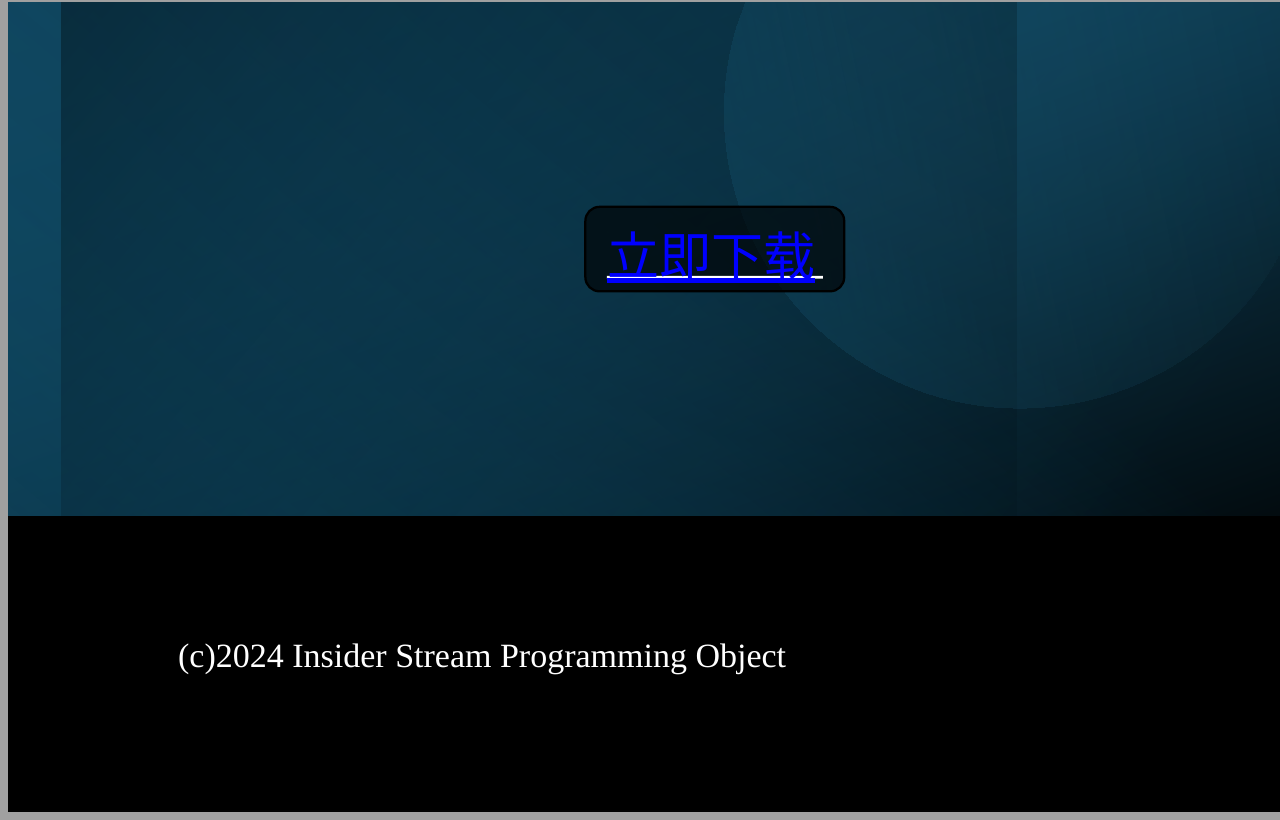
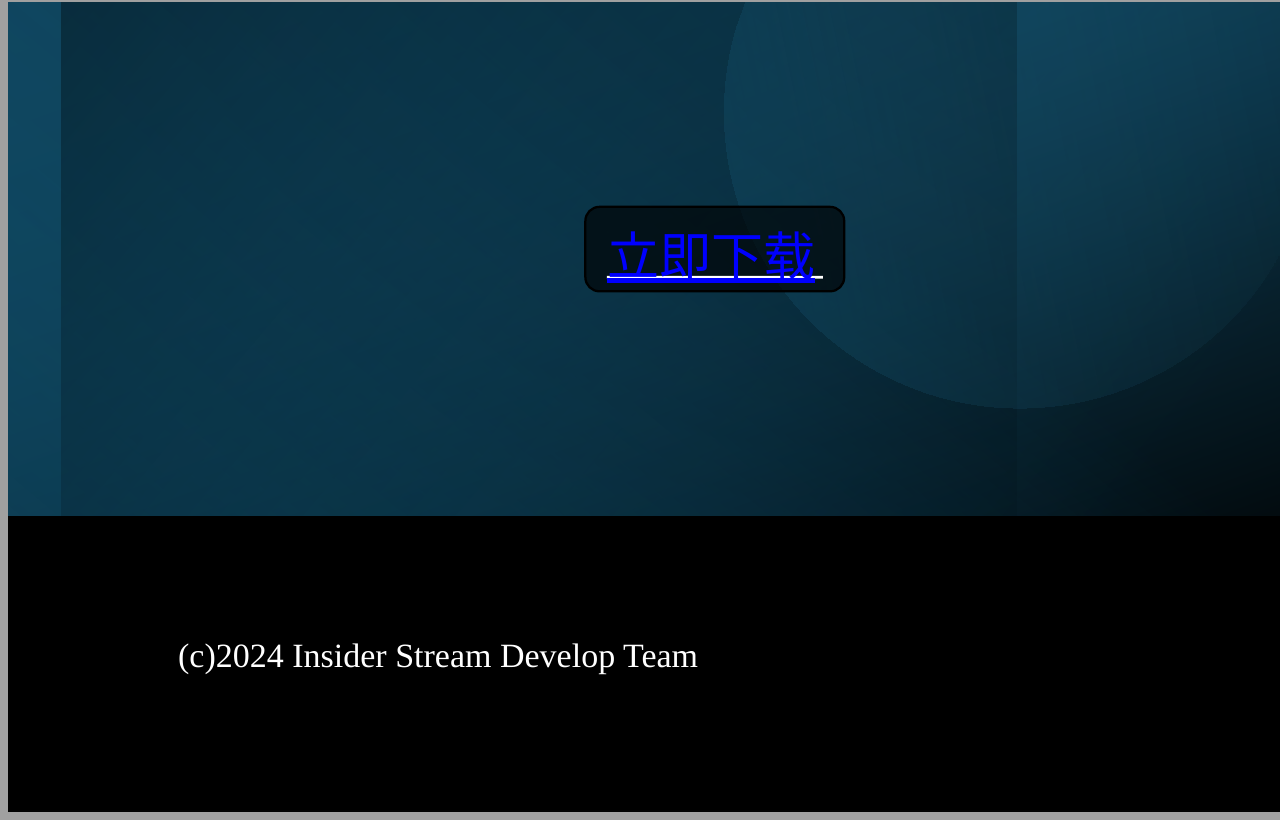
Before and after one commit to batteryhealthsaver/batteryhealthsaver.github.io, a plain HTML site: page index.html in a window 1280 px wide. Shown: the part 2508-3328 px from the top of the page. Drawn offline with Linux system fonts and the light colour scheme.

Commit message:
Update index.html

```diff
--- a/index.html
+++ b/index.html
@@ -86,7 +86,7 @@
 <body bgcolor="#A0A0A0" vlink="blue" link="blue">
 <div id="page4-div" style="position:relative;width:1440px;height:810px;">
 <img width="1440" height="810" src="output004.png" alt="background image"/>
-<p style="position:absolute;top:635px;left:170px;white-space:nowrap" class="ft40">(c)2024 Insider Stream&#160;Programming Object</p>
+<p style="position:absolute;top:635px;left:170px;white-space:nowrap" class="ft40">(c)2024 Insider Stream&#160;Develop Team</p>
 <p style="position:absolute;top:213px;left:599px;white-space:nowrap" class="ft41"><a href="https://github.com/Tian-Stone/BatteryHealthSaver-Community/releases/download/v0.0.2/BatteryHealthSaver.zip">立即下载</a></p>
 </div>
 </body>
```
